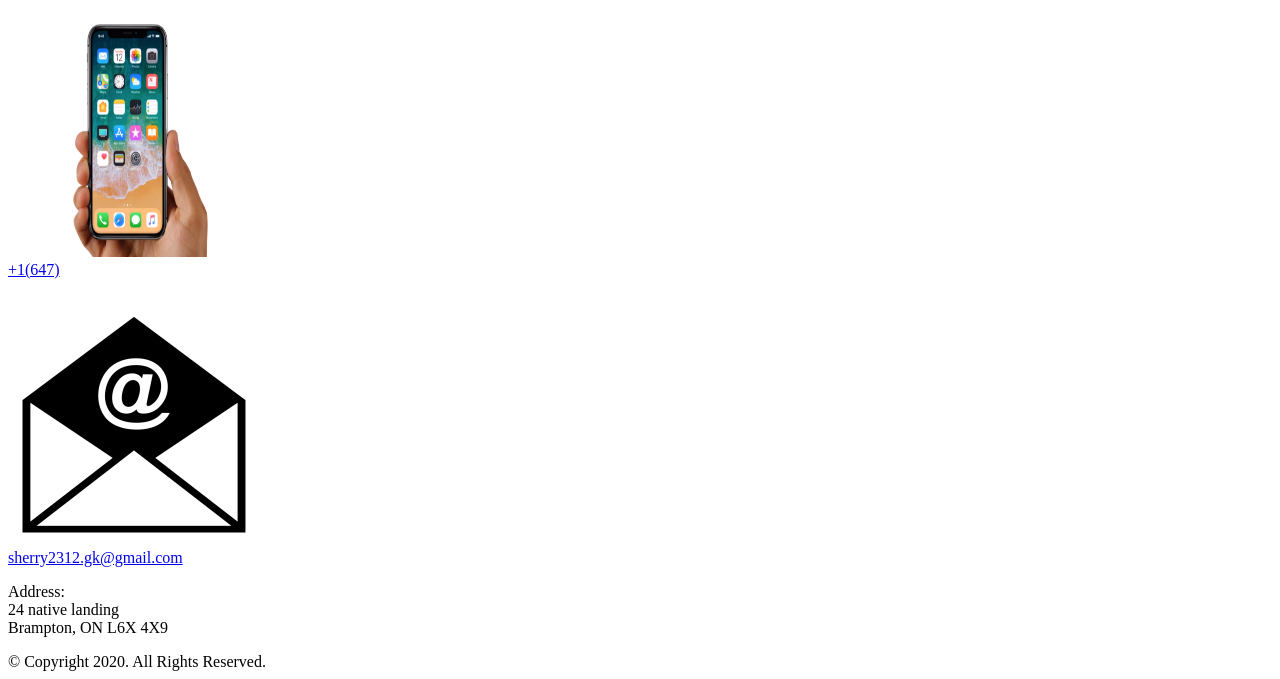
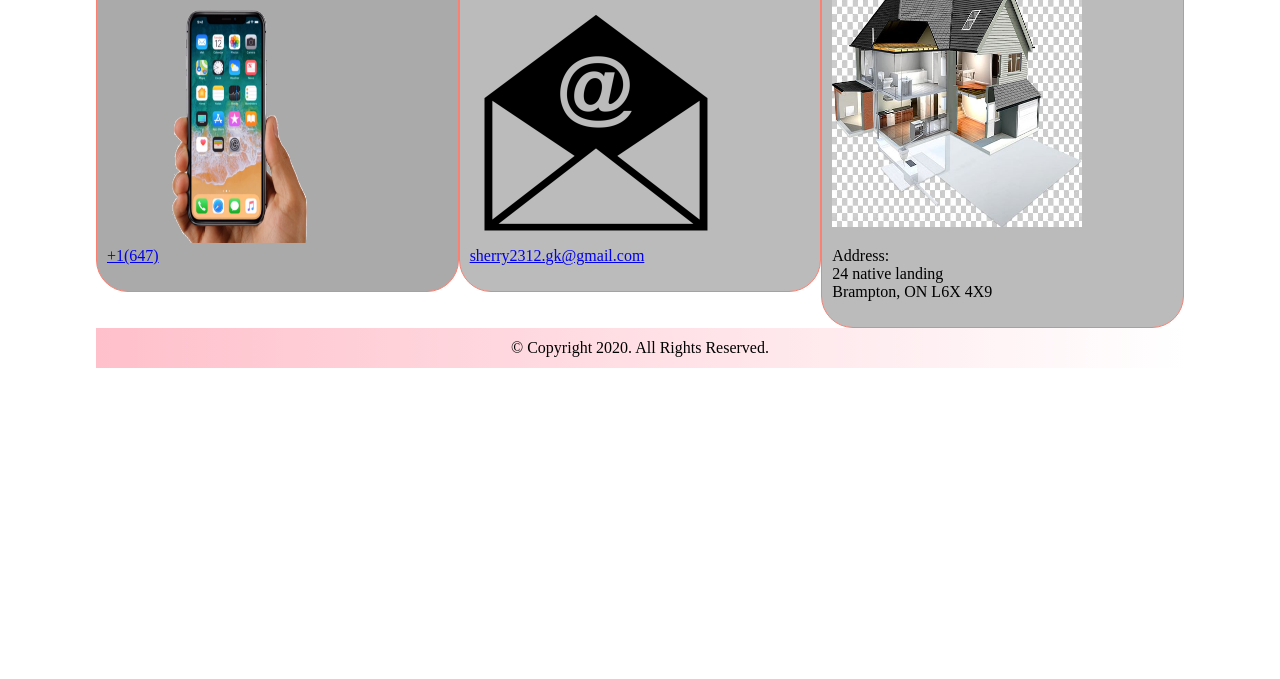
Before and after one commit to GagandeepKaur97/myBlog_Gagandeepkaur_C0768688, a plain HTML site: page contact.html in a window 1280 px wide. Shown: the part 319-998 px from the top of the page. After the commit the page ends 800 px from the top, so only its background shows below. Drawn offline with Linux system fonts and the light colour scheme; files whose address does not match are found by name.

Commit message:
added images in contact

```diff
--- a/contact.html
+++ b/contact.html
@@ -3,7 +3,7 @@
   <head>
     <meta charset="utf-8">
     <meta name="viewport" content="width=device-width, initial-scale=1.0">
-    <link rel="stylesheet" href="css/content.css">
+    <link rel="stylesheet" href="css/Main.css">
 
 
     <title>Gagandeep kaur</title>
@@ -33,21 +33,30 @@
 
 
 
-
+    <div class="rowc">
+      <div class="columnR" style="background-color:#aaa;">
 
 
 
       <p> <a href="tel:123-456-7890"><img class="icon" src="file:///Users/gagan/Desktop/myBlog_Gagandeepkaur_C0768688/Images/iphone-x-10-with-hand-png-1.png"width="250" height="250"> <br>
         +1(647)</a> </p>
 
+      </div>
+
+      <div class="columnR" style="background-color:#bbb;">
+
       <p> <a href="mailto:sherry2312.gk@gmail.com"><img class="icon" src="file:///Users/gagan/Desktop/myBlog_Gagandeepkaur_C0768688/Images/email-computer-icons-icon-design-clip-art-email-png-download-computer-email-png-1000_1000.png"width="250" height="250">
         <br> sherry2312.gk@gmail.com </a> </p>
 
+      </div>
 
 
 
+    <div class="columnR" style="background-color:#bbb;">
 
 
+
+        <img class ="icon"  src = "file:///Users/gagan/Desktop/myBlog_Gagandeepkaur_C0768688/Images/imgbin-house-home-home-high-quality-gray-house-scale-model-bCHkaW09PcQQyfJMN7bzeDMwA.jpg"width="250" height="250">
       <p>Address: <br>
         24 native landing <br>
         Brampton, ON L6X 4X9 </p>
```
Also changed, not shown: index.html (+4 -2 lines), 1 other file.
